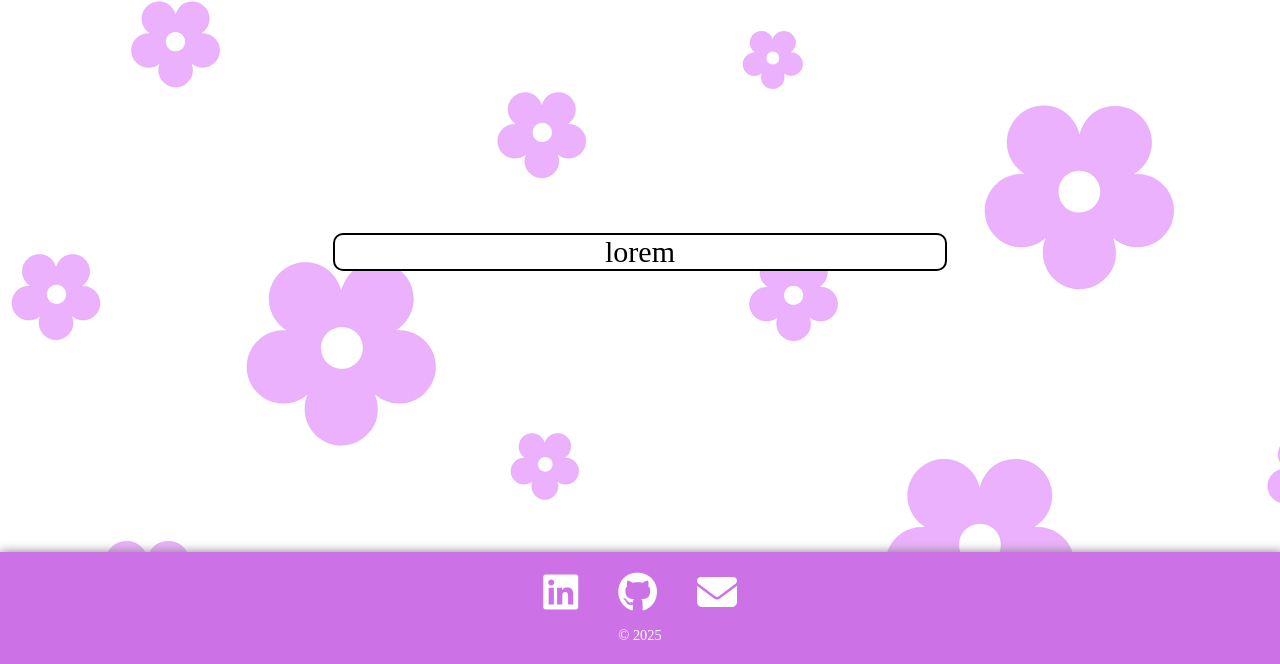
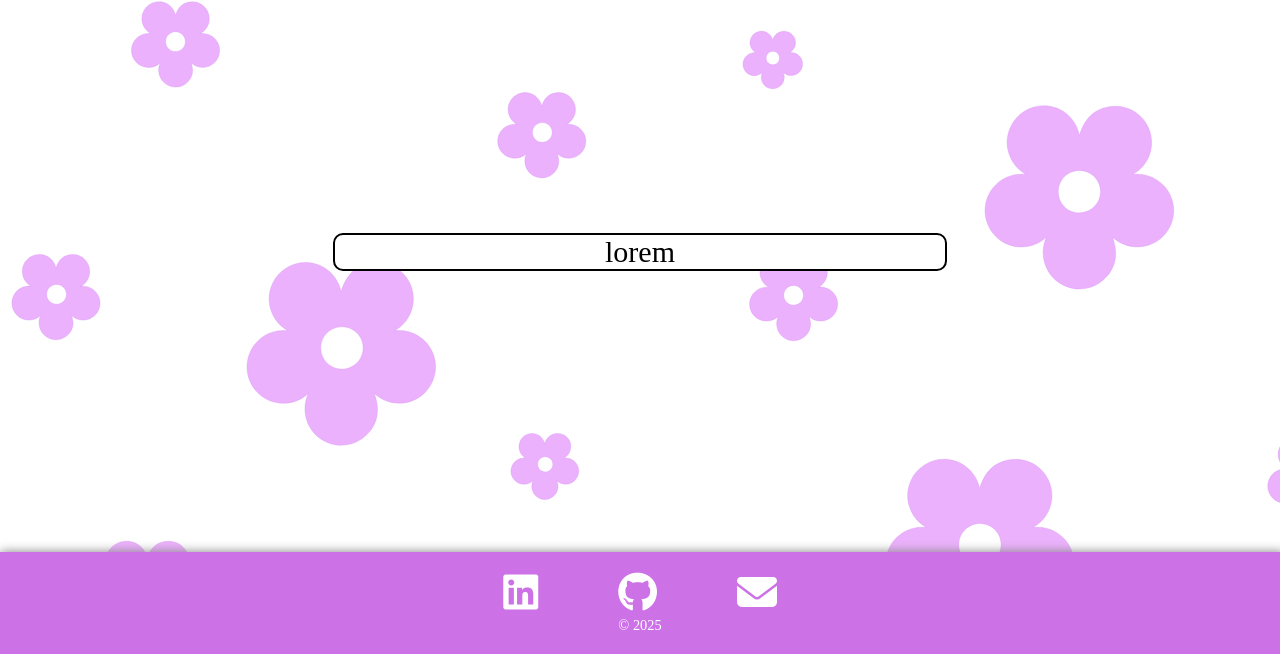
Before and after one commit to cinnabinch/portfolio, a plain HTML site: page Home/index.html in a window 1280 px wide. Shown: the part 678-1342 px from the top of the page. Drawn offline with Linux system fonts and the light colour scheme.

Commit message:
updated footer

```diff
--- a/Home/index.css
+++ b/Home/index.css
@@ -158,7 +158,6 @@ footer {
     padding: 20px 0;
     background-color: var(--darkPurp);
     box-shadow: 2px 2px 10px 2px gray;
-    gap: 10px; /* space between icons and text */
 }
 
 footer ul {
@@ -166,15 +165,16 @@ footer ul {
     display: flex;
     justify-content: center;
     align-items: center;
-    gap: 40px; /* space between icons */
     padding: 0;
     margin: 0;
+    gap: 80px;
 }
 
 footer i {
     font-size: 40px;
     color: white;
     transition: color 0.3s;
+
 }
 
 footer i:hover {
--- a/Home/index.html
+++ b/Home/index.html
@@ -46,9 +46,9 @@
 
     <footer id="footer">
         <ul>
-            <li><i class="fa-brands fa-linkedin"></i></li>
-            <li><i class="fa-brands fa-github"></i></li>
-            <li><i class="fa-solid fa-envelope"></i></li>
+            <li><a href="https://www.linkedin.com/in/abigailwilliams2003/"><i class="fa-brands fa-linkedin"></i></a></li>
+            <li><a></a><i class="fa-brands fa-github"></i></li>
+            <li><a></a><i class="fa-solid fa-envelope"></i></li>
         </ul>
        <p>&copy; <span id="currentYear"></span></p>
        <script>
```
